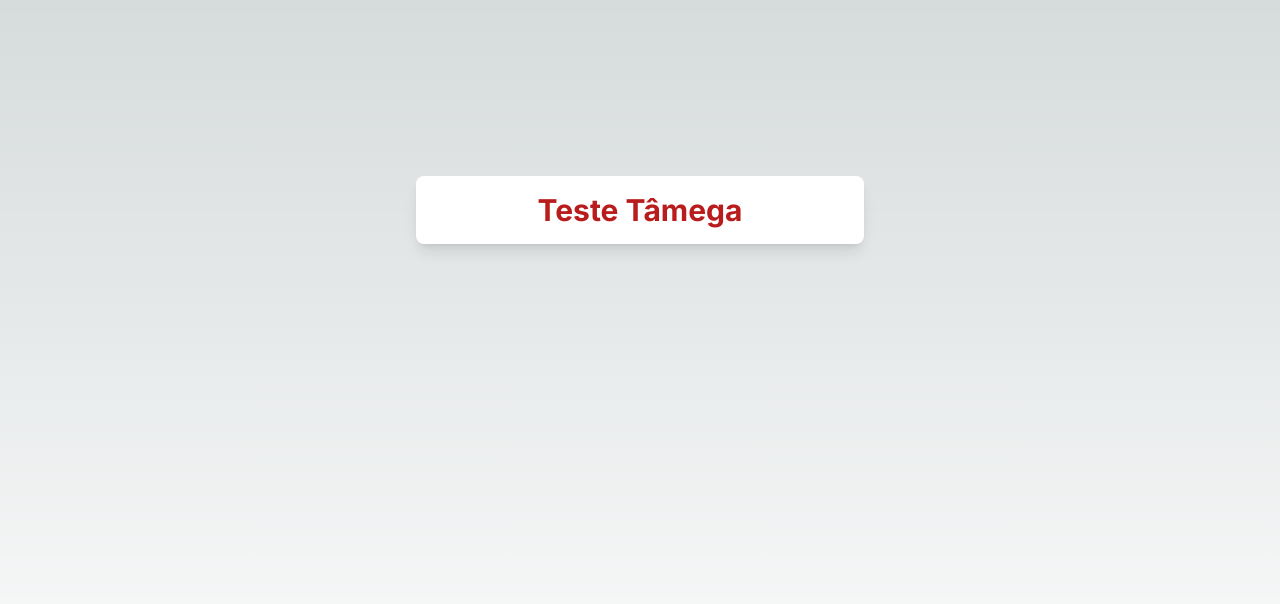
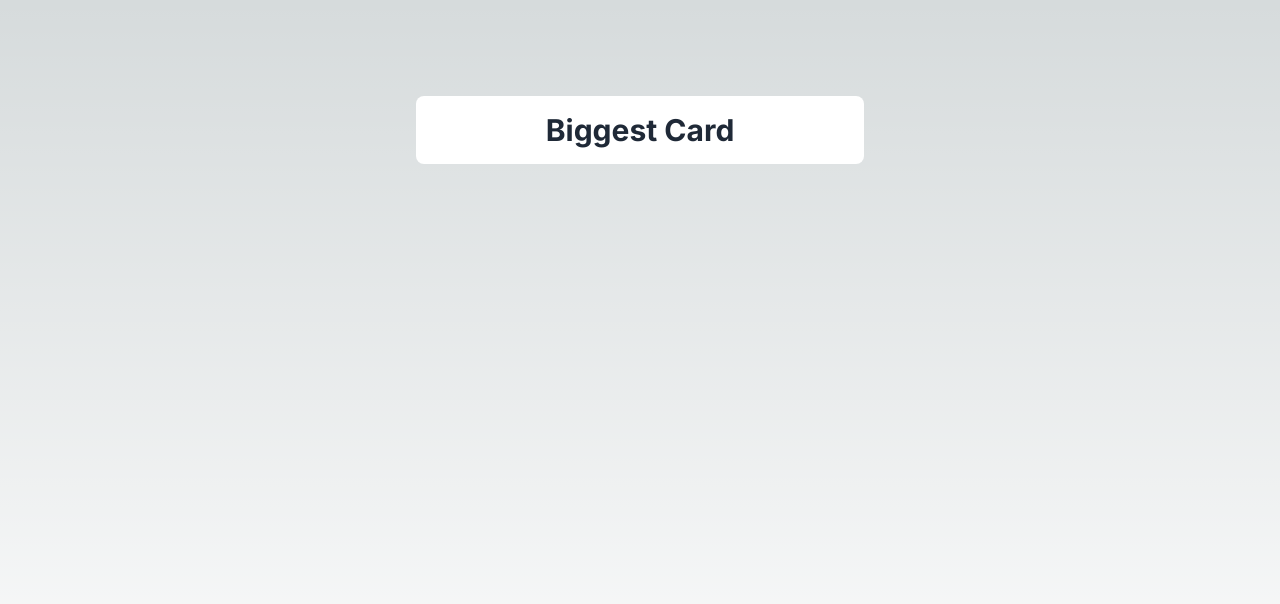
Before and after one commit to GuilhermeMeduza/TailwindStudy, a Next.js app: page / in a window 1280 px wide. Shown: the top 604 px of the page. Built offline with nearby package versions, Linux system fonts and the light colour scheme.

Commit message:
Testing parameters with tailwind

```diff
--- a/src/app/page.tsx
+++ b/src/app/page.tsx
@@ -1,11 +1,14 @@
 import Card from "@/components/Card";
+import Span from "@/components/Span";
 import Title from "@/components/Title";
 
 export default function Home() {
   return (
     <main className="flex min-h-screen flex-col items-center justify-between p-24">
       <Card>
-        <Title>Teste Tâmega</Title>
+        <Title>
+          Biggest <Span color="red">Card</Span>
+        </Title>
       </Card>
     </main>
   );
--- a/src/components/Card/index.tsx
+++ b/src/components/Card/index.tsx
@@ -4,7 +4,7 @@ type CardProps = {
 
 const Card = ({ children }: CardProps) => {
   return (
-    <div className="max-w-md w-full py-4 px-8 bg-white shadow-lg rounded-lg my-20 text-center">
+    <div className="max-w-md w-full p-4 bg-white rounded-lg text-center">
       {children}
     </div>
   );
--- /dev/null
+++ b/src/components/Span.tsx
@@ -0,0 +1,16 @@
+type SpanProps = {
+  children?: React.ReactNode;
+  color?: string;
+};
+
+const Span = ({ children, color }: SpanProps) => {
+  return (
+    <span
+      className={`text-gray-800 text-3xl text-black font-bold md:text-${color}-700`}
+    >
+      {children}
+    </span>
+  );
+};
+
+export default Span;
--- a/src/components/Title.tsx
+++ b/src/components/Title.tsx
@@ -4,9 +4,7 @@ type TitleProps = {
 
 const Title = ({ children }: TitleProps) => {
   return (
-    <h1 className="text-gray-800 text-3xl text-black font-bold md:text-red-700">
-      {children}
-    </h1>
+    <h1 className="text-gray-800 text-3xl text-black font-bold">{children}</h1>
   );
 };
 
```
